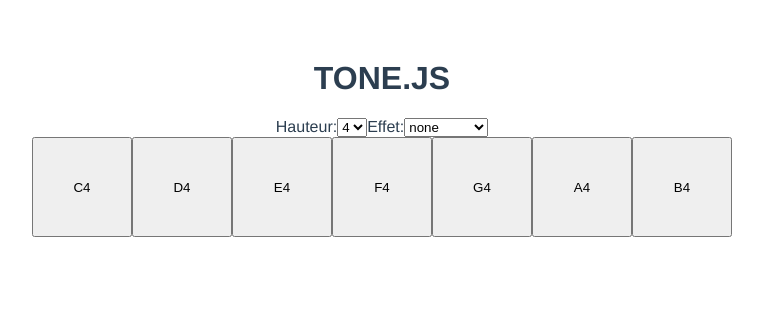
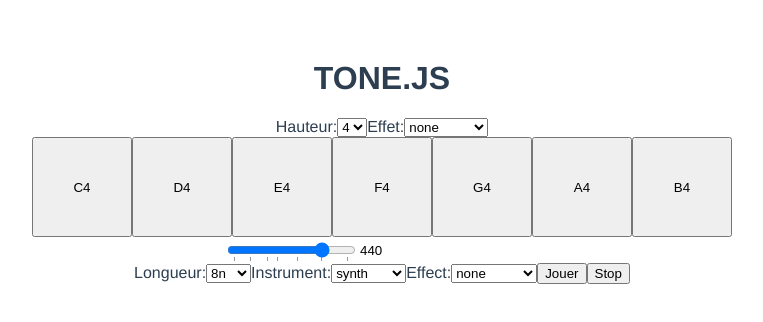
Before and after one commit to Florian-Piault/Synesthesia, a Vue app in the folder ht-sound/: page / in a window 1280 px wide. Shown: the top 322 px of the page, without its empty margins (258-1021 px from the left). Built offline with nearby package versions, Linux system fonts and the light colour scheme.

Commit message:
test sounds

```diff
--- a/ht-sound/src/App.vue
+++ b/ht-sound/src/App.vue
@@ -14,19 +14,28 @@
       <option v-for="effect in effects" :value="effect" :key="effect"> {{effect}}</option>
     </select>
 
+    <!-- STOP -->
+    <!-- <button @click="$refs.myNote.stopAudio()">STOP</button> -->
+
     <div class="notes-panel">
-      <Note v-for="note in notes" :pitch="note + Height" :effect="effect" :key="note"></Note>
+      <Note v-for="note in notes" :pitch="note + Height" :effect="Effect" :key="note" ref="myNote"></Note>
     </div>
+
+    <Ampli/>
+
   </div>
+
 </template>
 
 <script>
 import Note from './components/Note.vue';
+import Ampli from './components/Ampli.vue';
 
 export default {
   name: 'App',
   components: {
     Note,
+    Ampli
   },
   data() {
     return {
--- /dev/null
+++ b/ht-sound/src/components/Ampli.vue
@@ -0,0 +1,95 @@
+<template>
+  <div>
+    <div class="gauge-container">
+      <!-- NOTE -->
+      <input type="range" class="gauge" min=261.6 max=493.9 step="0.1" list="frequency" v-model="range">
+      <datalist id="frequency">
+        <option v-for="f in frequencies" :key="f"> {{f}} </option>
+      </datalist>
+      <input type="number" class="gauge-value" v-model="range">
+    </div>
+    <!-- LONGUEUR -->
+    <label>Longueur:</label>
+    <select v-model="length">
+      <option v-for="l in lengths" :value="l" :key="l"> {{l}}</option>
+    </select>
+    <!-- INSTRUMENT -->
+    <label>Instrument:</label>
+    <select v-model="instrument">
+      <option v-for="i in instruments" :value="i" :key="i"> {{i}}</option>
+    </select>
+    <!-- EFFET -->
+    <label>Effect:</label>
+    <select v-model="effect">
+      <option v-for="e in effects" :value="e" :key="e"> {{e}}</option>
+    </select>
+    <!-- JOUER -->
+    <button class="play" @click="playSound()">Jouer</button>
+    <button class="play" @click="stopSound()">Stop</button>
+  </div>
+</template>
+
+<script>
+import * as Tone from 'tone';
+
+export default {
+  data(){
+    return {
+      range: 440,
+      length: "8n",
+      instrument: "synth",
+      effect: "none",
+      frequencies: [261.6, 293.7, 329.6, 349.2, 392.0, 440, 493.9],
+      lengths: ["2n", "4n", "8n", "16n"],
+      instruments: ["fmSynth", "amSynth", "synth"],
+      effects: ["distortion", "bitCrusher","chorus", "chebyshev", "none"]
+    }
+  },
+  methods: {
+    playSound() {
+      let synth;
+      let effect;
+
+      // INSTRUMENT
+      if (this.instrument === 'fmSynth') synth = new Tone.FMSynth();
+      else if (this.instrument === 'amSynth') synth = new Tone.AMSynth();
+      else if (this.instrument === 'synth') synth = new Tone.Synth();
+
+      // EFFET
+      if (this.effect !== 'none'){
+        if (this.effect === 'distortion') effect = new Tone.Distortion(1).toDestination();
+        if (this.effect === 'bitCrusher') effect = new Tone.BitCrusher(3).toDestination();
+        if (this.effect === 'chorus') effect = new Tone.Chorus(4, 2.5, 0.5).toDestination().start();
+        if (this.effect === 'chebyshev') effect = new Tone.Chebyshev(50).toDestination();
+
+        synth = synth.connect(effect);
+      }
+      else synth = synth.toDestination();
+
+      // fur elise
+      const seq = ["E4", "D#4", "E4", "D#4", "E4", "B3", "D4", "C4", "A3"];
+      // const seq = ["C4", ["E4", "D4", "E4"], "G4", ["A4", "G4"]];
+      new Tone.Sequence((time, note) => {
+        synth.triggerAttackRelease(note, 0.1, time);
+      }, seq).start(0);
+      Tone.Transport.start();
+    },
+    stopSound() {
+      Tone.Transport.stop();
+    }
+  }
+
+}
+</script>
+
+<style>
+  .gauge-container {
+    display: flex;
+    flex-direction: row;
+    justify-content: center;
+  }
+
+  .gauge-value {
+    border: none;
+  }
+</style>
--- a/ht-sound/src/components/Note.vue
+++ b/ht-sound/src/components/Note.vue
@@ -1,6 +1,6 @@
 <template>
   <div>
-		<button @click="startAudio()">{{pitch}}</button>
+		<button class="notes" @click="startAudio()">{{pitch}}</button>
   </div>
 </template>
 
@@ -9,15 +9,36 @@
 
 export default {
 	props: ['pitch', 'effect'],
+	// data() {
+	// 	return {
+	// 		myPitch,
+	// 		myEffect
+	// 	}
+	// },
 	// EFFECTS : none / reverb / chorus / bitCrusher
 	methods: {
 		startAudio() {
-			const crusher = new Tone.BitCrusher(4).toDestination();
-			const synth = new Tone.Synth().connect(crusher);
-			synth.triggerAttackRelease(this.pitch, 2);
+			// NONE
+			if (this.effect === 'none') {
+				const synth = new Tone.FMSynth().toDestination();
+				synth.triggerAttackRelease(this.pitch, "8n");
+			}
+
+			// BIT CRUSHER
+			if (this.effect === 'bitCrusher') {
+				const crusher = new Tone.BitCrusher(4).toDestination();
+				const synth = new Tone.Synth().connect(crusher);
+				synth.triggerAttackRelease(this.pitch, 1);
+			}
+
+			// CHORUS
+			if (this.effect === 'chorus') {
+				const chorus = new Tone.Chorus(4, 2.5, 0.5).toDestination().start();
+				const synth = new Tone.PolySynth().connect(chorus);
+				synth.triggerAttackRelease([this.pitch, this.pitch, this.pitch], "8n");
+			}
+
 			Tone.start();
-			// this.synth.triggerAttackRelease(this.pitch, "8n");
-			// Tone.start();
 		}
 	}
 
@@ -27,7 +48,7 @@
 </script>
 
 <style>
-	button {
+	button.notes {
 		height:100px;
 		width: 100px;
 		margin: 0;
```
